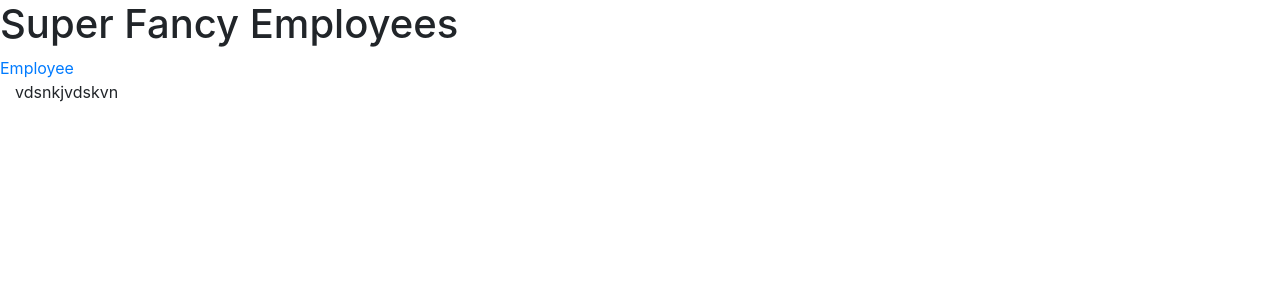
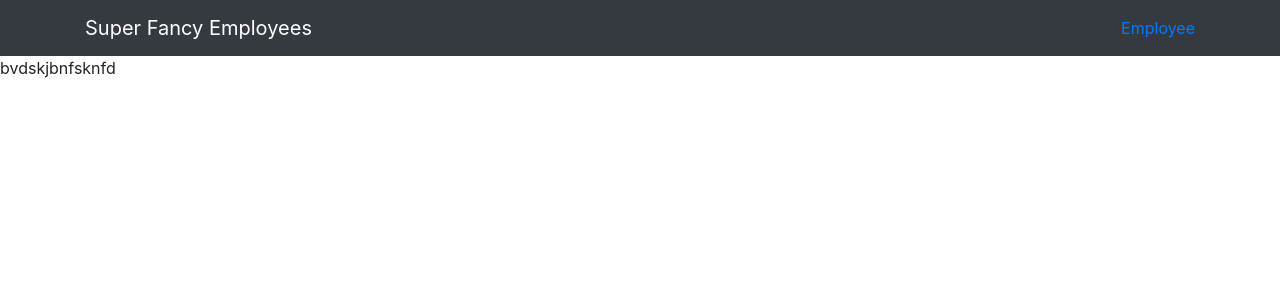
Before and after one commit to Aaricia96/SuperFancyEmployees, an Angular app: page /employee in a window 1280 px wide. Shown: the top 300 px of the page. Built offline with nearby package versions, Linux system fonts and the light colour scheme.

Commit message:
Added template

```diff
--- a/src/app/app.component.html
+++ b/src/app/app.component.html
@@ -1,7 +1,27 @@
-<div>
+<!-- <div>
   <h1>{{title}}</h1>
   <nav>
     <a routerLink="/employee">Employee</a>
   </nav>
   <router-outlet></router-outlet>
+</div> -->
+
+<div>
+    <nav class="navbar navbar-expand-lg navbar-dark bg-dark fixed-top">
+        <div class="container">
+            <a class="navbar-brand" href="#">Super Fancy Employees</a>
+            <button class="navbar-toggler" type="button" data-toggle="collapse" data-target="#navbarResponsive"
+                    aria-controls="navbarResponsive" aria-expanded="false" aria-label="Toggle navigation">
+                <span class="navbar-toggler-icon"></span>
+            </button>
+            <div class="collapse navbar-collapse" id="navbarResponsive">
+                <ul class="navbar-nav ml-auto">
+                    <li>
+                        <a routerLink="/employee">Employee</a>
+                    </li>
+                </ul>
+            </div>
+        </div>
+    </nav>
+    <router-outlet></router-outlet>
 </div>
--- a/src/app/employee/employee.component.html
+++ b/src/app/employee/employee.component.html
@@ -1,3 +1 @@
-<div class=col-md-3>
-  vdsnkjvdskvn
-</div>
+<p>bvdskjbnfsknfd</p>
--- a/src/styles.css
+++ b/src/styles.css
@@ -1 +1,13 @@
 /* You can add global styles to this file, and also import other style files */
+body {
+    padding-top: 54px;
+}
+@media (min-width: 992px) {
+body {
+      padding-top: 56px;
+}
+}
+.link-add {
+text-decoration: underline;
+cursor: pointer;
+}
```
